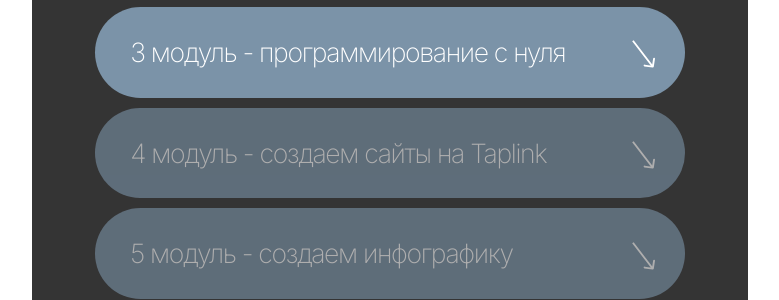
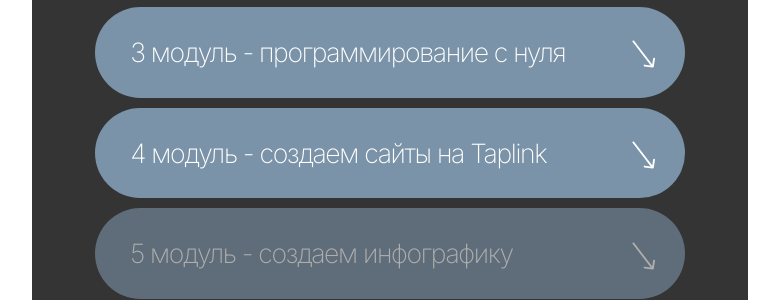
Before and after one commit to platforma-3potok/Platforma-4-potok, a plain HTML site: page index.html in a window 1280 px wide. Shown: the part 2874-3174 px from the top of the page, without its empty margins (250-1029 px from the left). Drawn offline with Linux system fonts and the light colour scheme; a web font is replaced by a local one.

Commit message:
Update platfroma.css

```diff
--- a/platfroma.css
+++ b/platfroma.css
@@ -374,7 +374,7 @@ body {
   display: none;
 }
 
-.block_moduls_ul a:nth-child(n + 4) {
+.block_moduls_ul a:nth-child(n + 5) {
   /* Визуальные стили неактивной кнопки */
   opacity: 0.6; /* Полупрозрачность */
   color: #666666; /* Серый текст */
```
